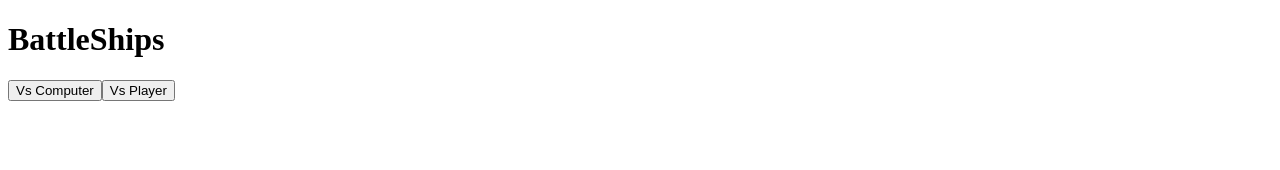
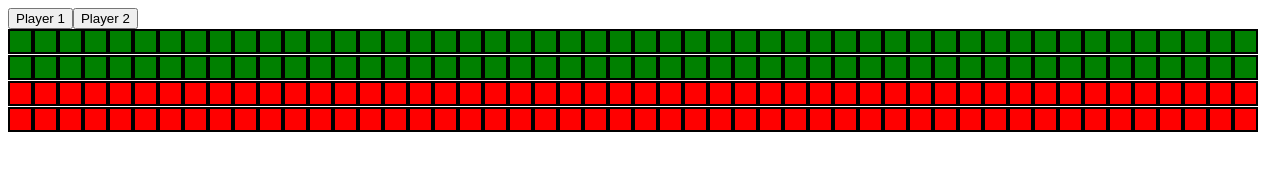
Before and after one commit to amNotAWalnutToday/odin-battleship, a website built with webpack: page dist/index.html in a window 1280 px wide. Built offline with nearby package versions, Linux system fonts and the light colour scheme.

Commit message:
Add game screen to user interface

```diff
--- a/src/battleship.js
+++ b/src/battleship.js
@@ -165,10 +165,20 @@ const battleShips = (() => {
         return { playerNumber, takeTurn, aiTakesTurn, isTurn, isAi };
     }
 
+    const player1 = player(1, false);
+    const player2 = player(2, false);
+    const board1 = gameBoard();
+    const board2 = gameBoard();
+
     return {
         ship,
         gameBoard,
         player,
+        //^not need^;
+        player1,
+        player2,
+        board1,
+        board2,
     };
 })();
 
--- a/src/index.js
+++ b/src/index.js
@@ -4,14 +4,16 @@ import userInterface from './ui';
 
 const player1 = battleShips.player(1, true);
 const player2 = battleShips.player(2, true);
-const board = battleShips.gameBoard();
+const p1Board = battleShips.gameBoard();
+const p2Board = battleShips.gameBoard();
 const intro = userInterface.titleScreen();
-board.placeShip(5 ,'[0,0]', 'horizontal');
+const game = userInterface.gameScreen();
+p1Board.placeShip(5 ,'[0,0]', 'horizontal');
 
 const playGame = () => {
-    intro.loadTitleScreen();
-    player1.takeTurn('[5,4]', board, player1, player2);
+    game.loadGameScreen();
+    player1.takeTurn('[5,4]', p1Board, player1, player2);
 };
 playGame();
-console.log(board.attackLog);
-console.log(board);
+console.log(p1Board.attackLog);
+console.log(p1Board);
--- a/src/styles.css
+++ b/src/styles.css
@@ -1,3 +1,11 @@
 :root {
 
 }
+
+.p1 {
+    background-color: green;
+}
+
+.p2 {
+    background-color: red;
+}
--- a/src/ui.js
+++ b/src/ui.js
@@ -1,3 +1,5 @@
+import battleShips from "./battleship";
+
 const userInterface = (() => {
     const titleScreen = () => {
         const container = document.querySelector('#container');
@@ -34,8 +36,61 @@ const userInterface = (() => {
         return { loadTitleScreen, };
     };
 
+    const gameScreen = () => {
+        const container = document.querySelector('#container');
+
+        const setContainer = () => {
+            container.setAttribute('class','gameScreen');
+        };
+
+        const addPlayerIcons = () => {
+            const player1Btn = document.createElement('button');
+            const player2Btn = document.createElement('button');
+            player1Btn.textContent = 'Player 1';
+            player2Btn.textContent = 'Player 2';
+            container.appendChild(player1Btn);
+            container.appendChild(player2Btn)
+        };
+
+        const addGrid = () => {
+            const grid = document.createElement('div');
+            grid.setAttribute('id', 'grid');
+            container.appendChild(grid);
+        }
+
+        const setGridToPlayer = (player, board) => {
+            const grid = document.querySelector('#grid');
+            const playerNumber = player.playerNumber;
+            const coords = board.grid;
+            coords.forEach(coord => {
+                const [x,y] = [coord.coordinate[1], coord.coordinate[3]];
+                const btn = document.createElement('button');
+                btn.setAttribute('id', `grid-${playerNumber}-${x},${y}`);
+                btn.classList.add(`p${playerNumber}`);
+                btn.style.cssText = 'border: 2px solid black; width: 25px; height: 25px;'
+                console.log(btn.id);
+                grid.appendChild(btn);
+            });
+        };
+
+        const setPlayer2Grid = () => {
+
+        };
+
+        const loadGameScreen = () => {
+            setContainer();
+            addPlayerIcons();
+            addGrid();
+            setGridToPlayer(battleShips.player1, battleShips.board1);
+            setGridToPlayer(battleShips.player2, battleShips.board2);
+        };
+
+        return { loadGameScreen, }
+    };
+
     return {
         titleScreen,
+        gameScreen,
     }
 })();
 
```
Also changed, not shown: dist/main.js.
